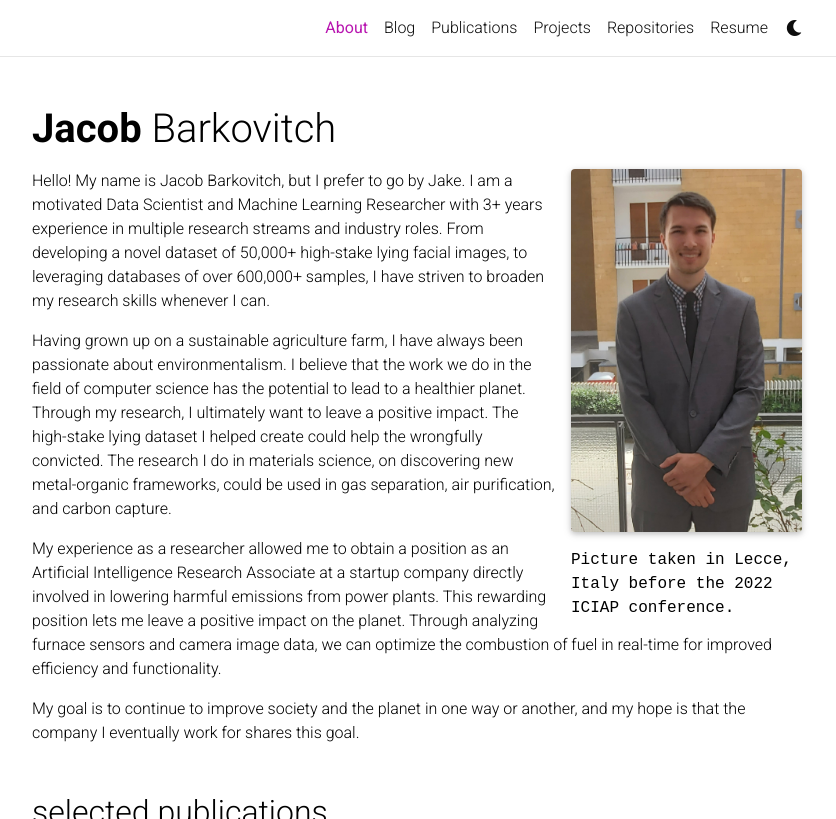
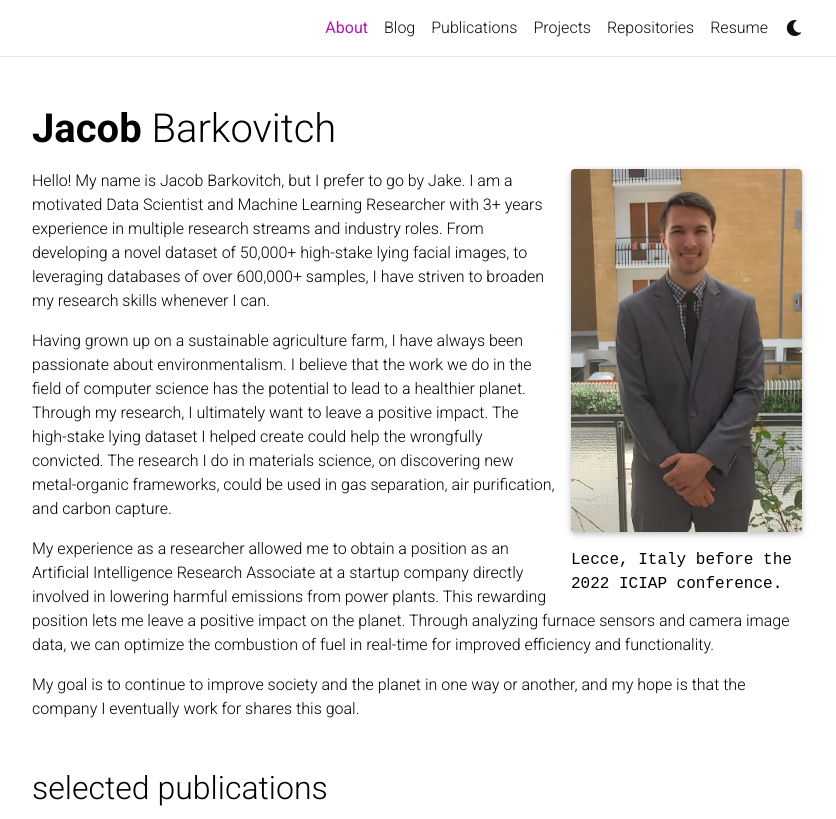
Before and after one commit to jakebarkovitch/jakebarkovitch.github.io, a Jekyll site: the page built from _pages/about.md, in a window 1280 px wide and 1213 px high, cut to the strip 0-819 px from the top of the window. Shown: the whole strip, without its empty margins (223-1059 px from the left). Built offline with Jekyll 4.4.1, drawn with Linux system fonts in a browser that asks for light colours; full-size pictures stand in for the smaller copies a plugin makes; comment, search, counter and statistics services are not loaded; a style sheet for code colours, icons or effects is not loaded.

Commit message:
Update about.md

```diff
--- a/_pages/about.md
+++ b/_pages/about.md
@@ -9,7 +9,7 @@ profile:
   image: prof_pic.jpg
   image_circular: false # crops the image to make it circular
   address: >
-    <p>Picture taken in Lecce, Italy before the 2022 ICIAP conference.</p>
+    <p>Lecce, Italy before the 2022 ICIAP conference.</p>
 
 
 news: false  # includes a list of news items
```
